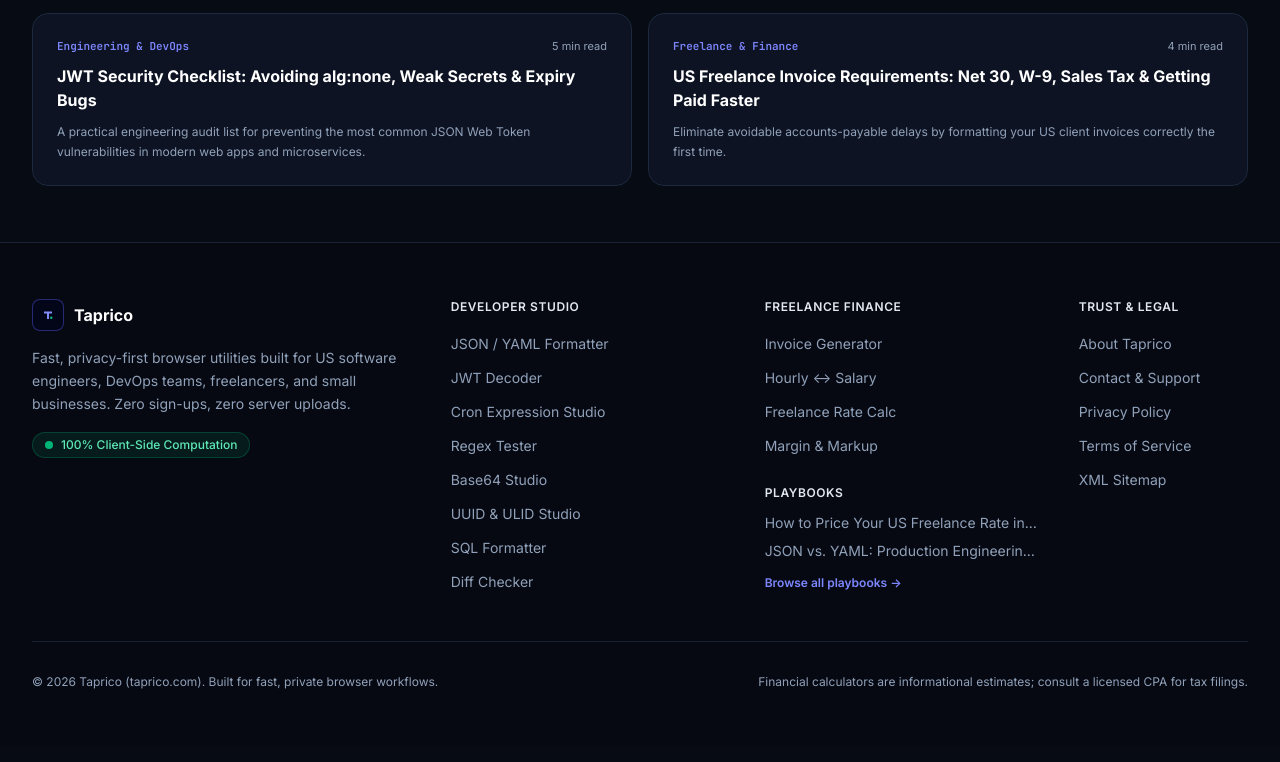
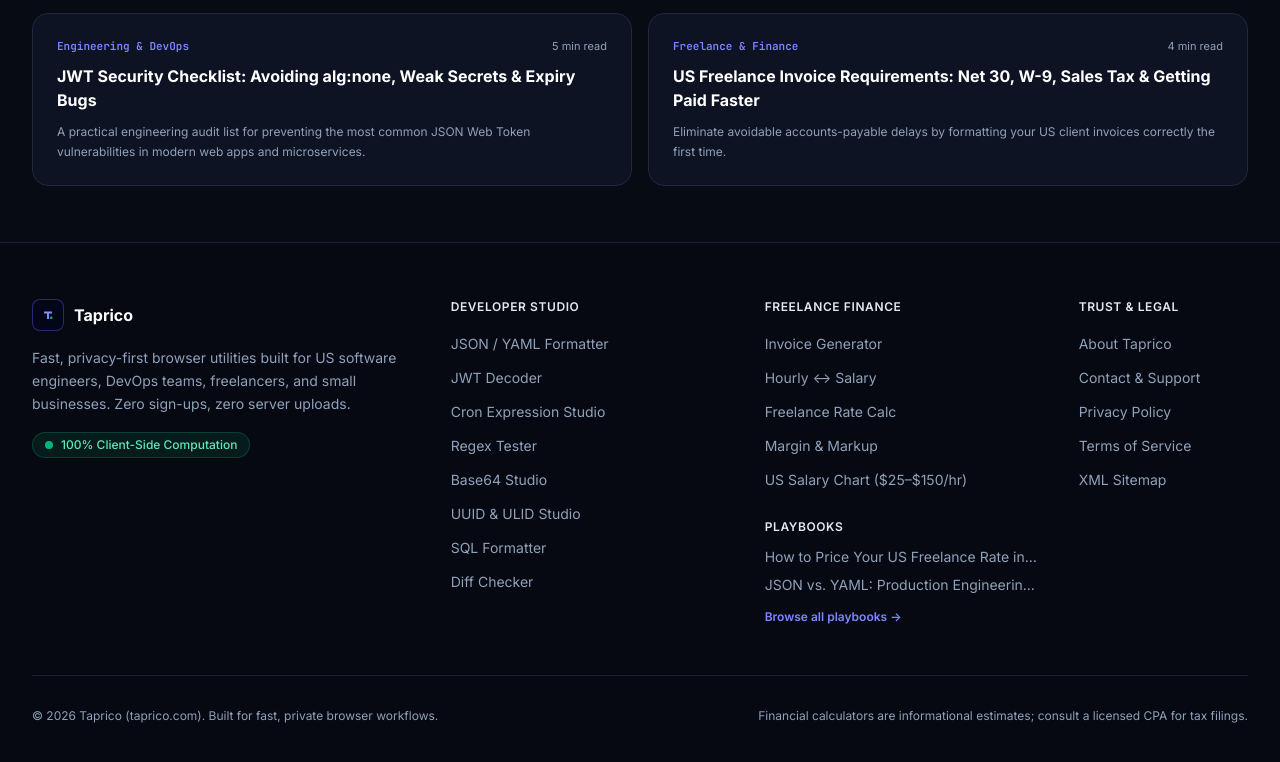
Before and after one commit to GIT-HUB-VAIBHAV/taprico, an Astro site: page / in a window 1280 px wide. Shown: the part 2617-3379 px from the top of the page. Built offline with nearby package versions, Linux system fonts and the light colour scheme; Astro itself is replaced by a stand-in of ours.

Commit message:
Add files via upload

```diff
--- a/src/components/layout/Footer.astro
+++ b/src/components/layout/Footer.astro
@@ -65,6 +65,11 @@ const freelanceTools = getToolsByCategory('freelance');
               </a>
             </li>
           ))}
+          <li>
+            <a href="/salary/" class="text-sm text-slate-600 dark:text-slate-400 hover:text-emerald-600 dark:hover:text-emerald-400 transition-colors">
+              US Salary Chart ($25–$150/hr)
+            </a>
+          </li>
         </ul>
 
         <h3 class="mt-7 text-xs font-semibold uppercase tracking-wider text-slate-900 dark:text-slate-200">
```
